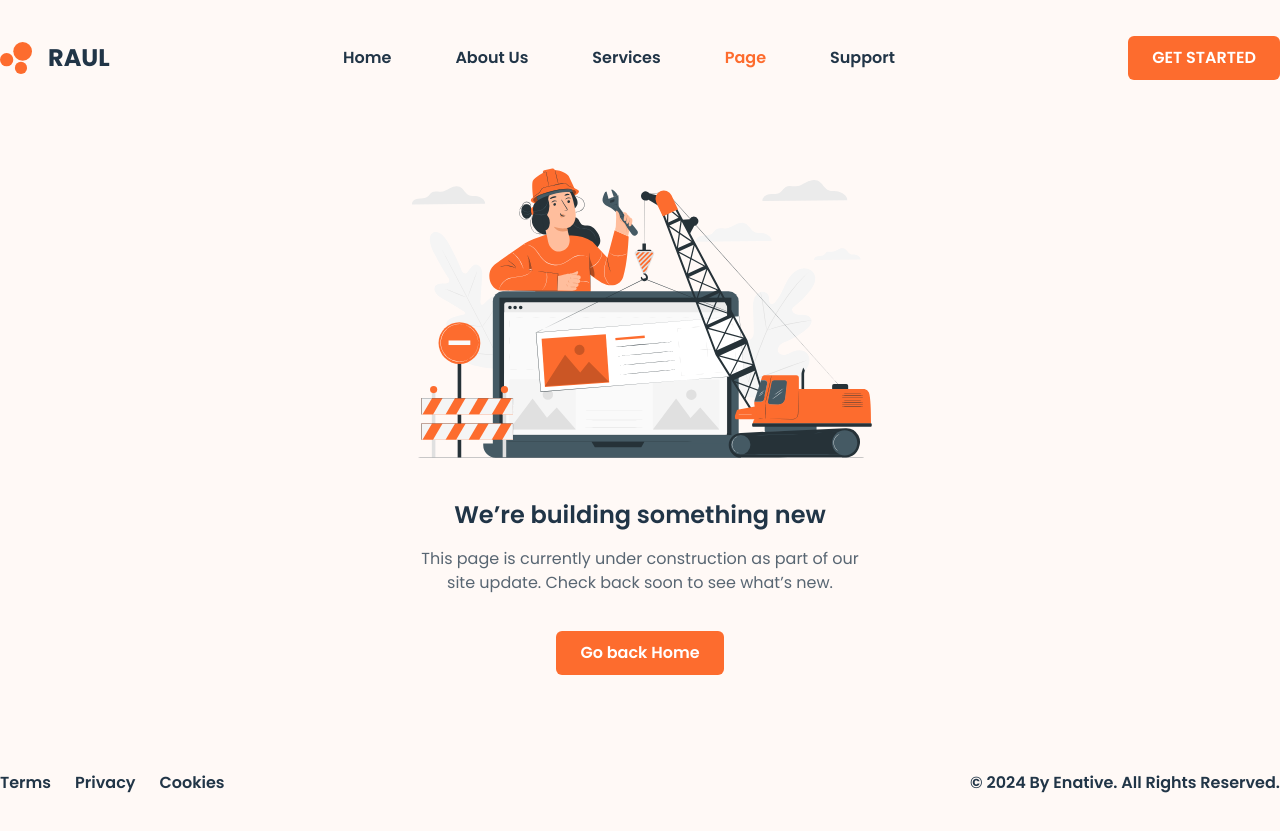
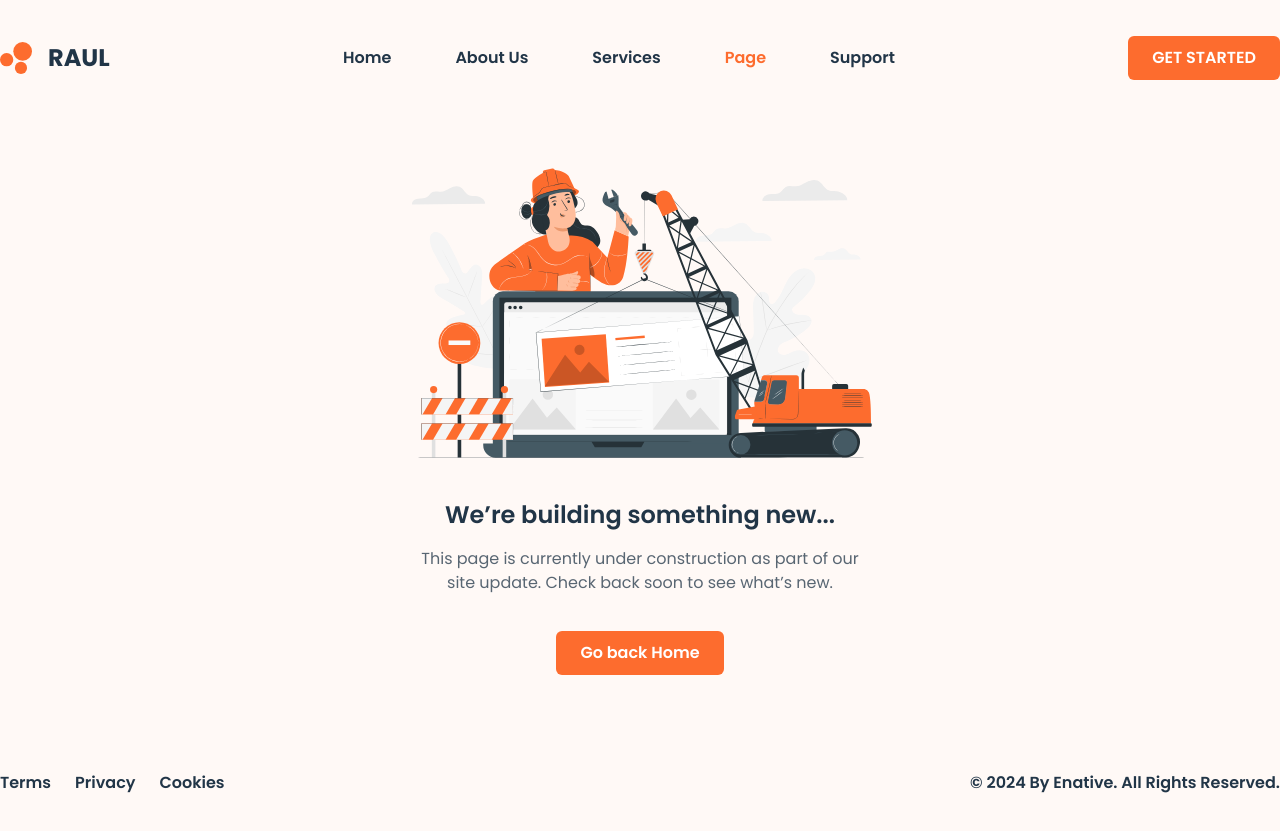
Before and after one commit to nicolealcala/raul-landing-page, a React (Vite) app: page /page in a window 1280 px wide. Built offline with nearby package versions, Linux system fonts and the light colour scheme.

Commit message:
Add ellipsis

```diff
--- a/src/pages/MaintenancePage.jsx
+++ b/src/pages/MaintenancePage.jsx
@@ -10,7 +10,7 @@ export default function MaintenancePage() {
         className="w-[75vw] h-auto max-w-130"
       />
       <h4 className="font-semibold text-2xl text-center">
-        We’re building something new
+        We’re building something new...
       </h4>
       <p className="text-center max-w-md mb-5">
         This page is currently under construction as part of our site update.
```
